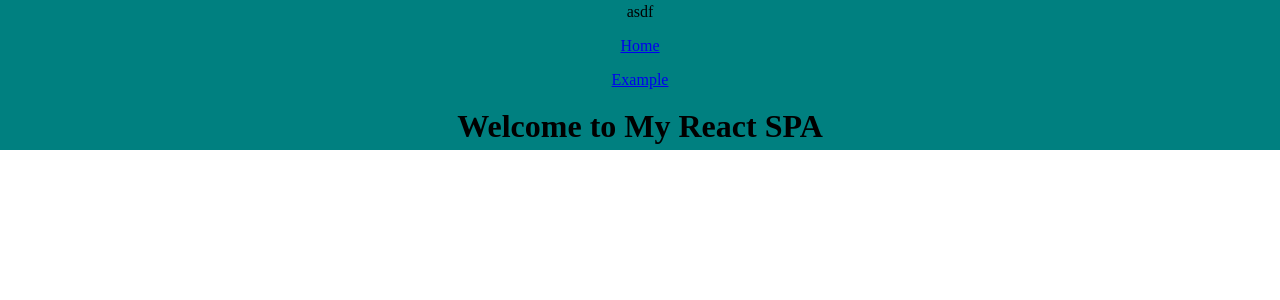
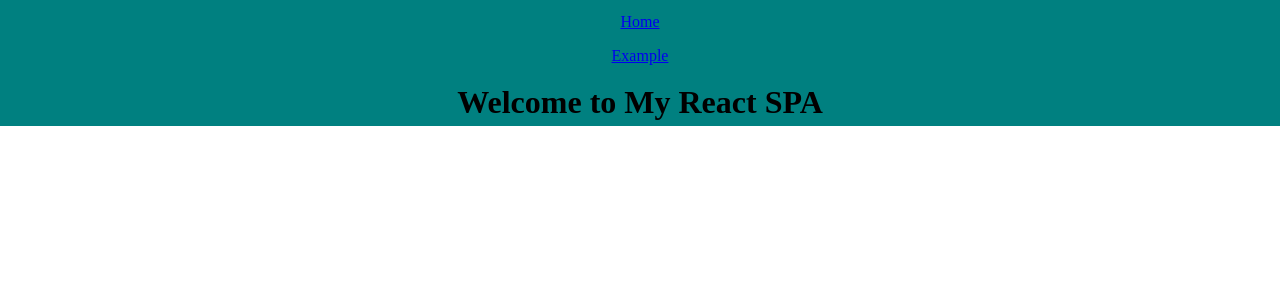
Before and after one commit to joshjacobbaker/quickReactPractice, a React app: page / in a window 1280 px wide. Shown: the top 300 px of the page. Built offline with nearby package versions, Linux system fonts and the light colour scheme.

Commit message:
testingagain

```diff
--- a/src/App.tsx
+++ b/src/App.tsx
@@ -25,7 +25,6 @@ const App: React.FC = () => {
           alignItems: 'center',
         }}
       >
-        <div>asdf</div>
         <nav>
           <ul style={{ listStyleType: 'none', padding: 0 }}>
             <li style={{ margin: '10px' }}>
```
